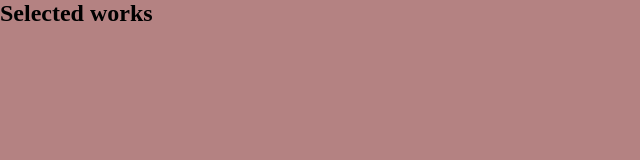
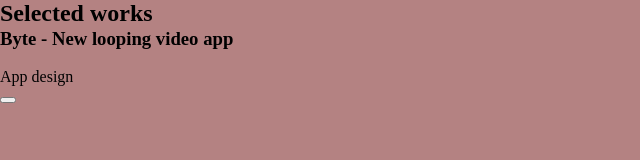
Before and after one commit to buzilo/homework-start, a plain HTML site: page index.html in a window 1280 px wide. Shown: the whole page, without its empty margins (0-640 px from the left). Drawn offline with Linux system fonts and the light colour scheme.

Commit message:
task-5 задана основная структура

```diff
--- a/css/style.css
+++ b/css/style.css
@@ -8,6 +8,9 @@
     /* переменные для кнопок */
 
     /* переменные для внутренних, внешних отступов */
+    --base-size-s: 8px;
+    --base-size-m: 16px;
+    --base-size-l: 24px;
 }
 
 body {
@@ -18,6 +21,10 @@
 h1, h2, h3, h4, p {
     margin: 0;
 }
+
+.container {
+    width: 1110px;
+}
 .c1 {
     font: var(--base-font-s);
 }
--- a/index.html
+++ b/index.html
@@ -13,6 +13,15 @@
     <section id="selected">
         <div class="container">
             <h2 class="selected-title">Selected works</h2>
+            <div class="blocks">
+                <h3>Byte - New looping video app</h3>
+                <div class="selected-title__img"><img src="" alt=""></div>
+                <div class="selected-title__header">
+                    <div class="selected-title__header-left"><p>App design</p></div>
+                    <div class="selected-title__header-right"><button></button></div>
+                </div>
+            </div>
+
 
         </div>
     </section>
```
Also changed, not shown: img/Project Cover-1.png (added), img/Project Cover-2.png (added), img/Project Cover-3.png (added), img/Project Cover.png (added), 1 other file.
